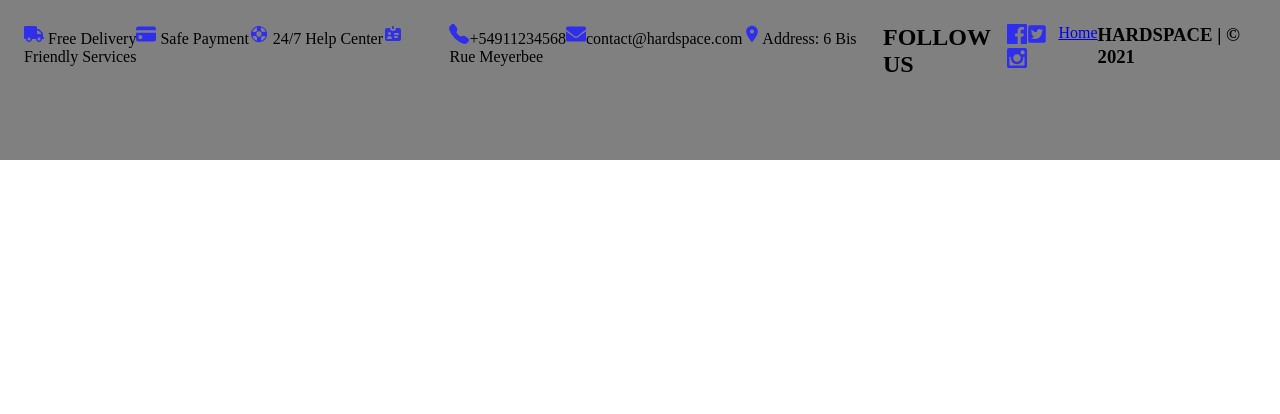
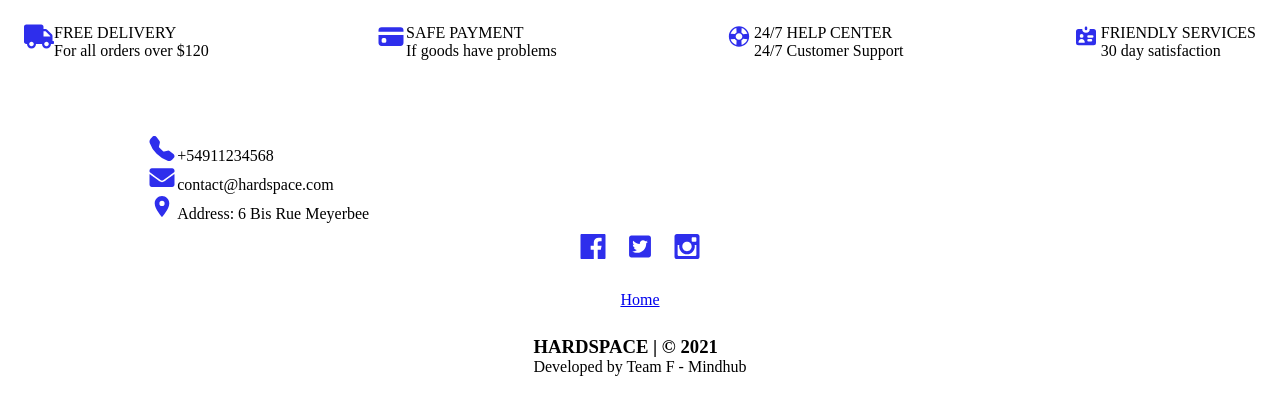
Before and after one commit to lucianhoff/hardspace-webapp, a React (Create React App) app in the folder frontend/: page / in a window 1280 px wide. Shown: the top 414 px of the page. Built offline with nearby package versions, Linux system fonts and the light colour scheme.

Commit message:
mejoras en footer

```diff
--- a/frontend/src/component-styles/footer.css
+++ b/frontend/src/component-styles/footer.css
@@ -1,10 +1,20 @@
+*{
+    margin: 0;
+    padding: 0;
+    box-sizing: border-box;
+
+}
+
 .footer{
     width: 100%;
-    height: 20vh;
-    background-color: grey;
+    height: 50vh;
+    background-color: rgb(255, 255, 255);
     display: fleX;
-    flex-direction: row;
+    flex-direction: column;
     padding: 1.5rem;
+    justify-content: space-between;
+    align-items: center;
+
 }
 
 
@@ -16,7 +26,52 @@
 
 .colorIcons{
     color:rgb(46, 46, 236);
-    width: 20px;
-    height: 20px;
+    width: 30px;
+    height: 25px;
 
 }
+
+.column{
+    display: flex;
+    flex-direction: column;
+    justify-content: space-between;
+}
+
+.orderFooter{
+    display: flex;
+    margin-bottom: 1rem;
+    width: 100%;
+    justify-content: space-between;
+}
+
+h2{
+    margin-top: 1rem;
+}
+
+.flex{
+    display: flex;
+}
+
+.orderData{
+    display: flex;
+    flex-direction: column;
+    justify-content: space-around;
+    width: 80%;
+    margin-top: 3rem;
+}
+
+.orderSocial{
+    justify-content: space-between;
+    display: flex;
+    width: 10%;
+    margin-bottom: 1rem;
+}
+
+.copyright{
+    margin-top: 1rem;
+}
+
+.hover:hover{
+    transform: scale(1.3, 1.3);
+    transition: ease all .4s;
+  }
--- a/frontend/src/components/Footer.js
+++ b/frontend/src/components/Footer.js
@@ -17,32 +17,33 @@ const Footer = () => {
   return (
     <>
       <footer className="footer">
-        <div className="">
-          <FaTruck className="colorIcons" /> Free Delivery
-          <BsFillCreditCardFill className="colorIcons"/> Safe Payment
-          <IoIosHelpBuoy className="colorIcons"/> 24/7 Help Center
-          <HiIdentification className="colorIcons"/> Friendly Services
+
+
+        <div className="orderFooter">
+          <div className="flex"><FaTruck className="colorIcons" /> <div className="column"><p>FREE DELIVERY</p> <p>For all orders over $120</p></div></div>
+          <div className="flex"><BsFillCreditCardFill className="colorIcons"/> <div className="column"><p>SAFE PAYMENT</p> <p>If goods have problems</p></div></div>
+          <div className="flex"><IoIosHelpBuoy className="colorIcons"/> <div className="column"><p>24/7 HELP CENTER</p> <p>24/7 Customer Support</p></div></div>
+          <div className="flex"><HiIdentification className="colorIcons"/> <div className="column"><p>FRIENDLY SERVICES</p> <p>30 day satisfaction</p></div></div>
         </div>
 
-        <div className="">
-          <BsTelephoneFill className="colorIcons"/>+54911234568
-          <FaEnvelope className="colorIcons"/>contact@hardspace.com
-          <MdLocationOn className="colorIcons"/>Address: 6 Bis Rue Meyerbee
+
+        <div className="orderData">
+          <div><BsTelephoneFill className="colorIcons"/>+54911234568</div>
+          <div><FaEnvelope className="colorIcons"/>contact@hardspace.com</div>
+          <div><MdLocationOn className="colorIcons"/>Address: 6 Bis Rue Meyerbee</div>
         </div>
 
-        <h2>FOLLOW US</h2>
-
-        <div className="">
-          <GrFacebook className="colorIcons"/>
-          <FaTwitterSquare className="colorIcons"/>
-          <ImInstagram className="colorIcons"/>
+        <div className="orderSocial">
+        <a href="http://www.facebook.com"><div className="hover"><GrFacebook className="colorIcons"/></div></a>
+        <a href="http://www.instagram.com"><div className="hover"> <FaTwitterSquare className="colorIcons"/></div></a>
+        <a href="http://www.twitter.com"><div className="hover"><ImInstagram className="colorIcons"/></div></a>
         </div>
 
         <div className="footerLinks">
           <Link className="homelink" to="/">Home</Link>
         </div>
 
-        <div className="copyright"><h3>HARDSPACE | &copy; 2021 </h3> </div>
+        <div className="copyright"><h3>HARDSPACE | &copy; 2021 </h3> <p>Developed by Team F - Mindhub</p> </div>
 
       </footer>
     </>
```
